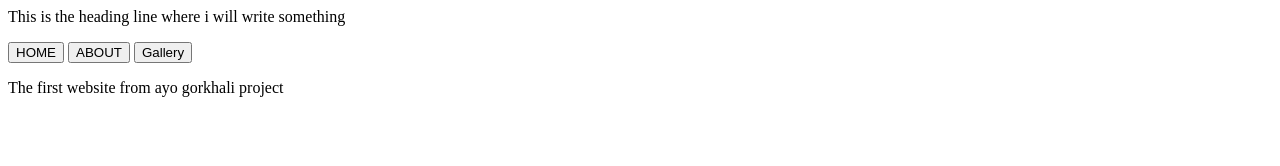
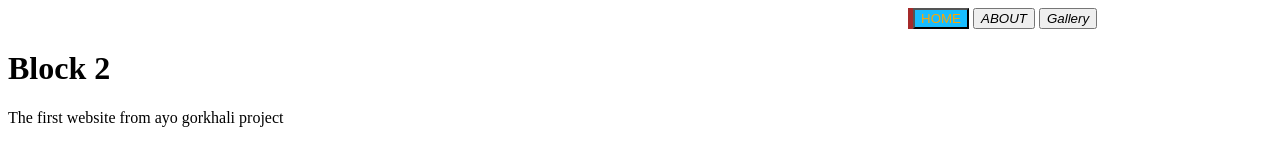
Before and after one commit to bipinkhadka/htmlcss, a plain HTML site: page index.html in a window 1280 px wide. Drawn offline with Linux system fonts and the light colour scheme.

Commit message:
add navigation bar

```diff
--- a/index.html
+++ b/index.html
@@ -1,8 +1,11 @@
-<p> This is the heading line where i will write something</p>
-
-<button> HOME </button>
-<button> ABOUT </button>
-<button> Gallery</button>
-
+<link rel="stylesheet" href="./style.css"></stylesheet>
+<div id="top">
+  <button id="kathmandu"> HOME </button>
+  <button id="things" class ="wavy"> ABOUT </button>
+  <button id="photos" class="wavy"> Gallery</button>
+</div>
+<div>
+  <h1>Block 2</h1>
+</div>
 
 <p> The first website  from ayo gorkhali project </p>
--- /dev/null
+++ b/style.css
@@ -0,0 +1,18 @@
+
+
+#kathmandu{
+  background-color: rgba(0, 183, 255, 0.904);
+  color:rgb(255, 166, 0)
+
+}
+
+.wavy{
+font-style: italic;
+
+}
+
+#top{
+  margin-left:900px;
+  border-left: 5px solid brown;
+
+}
```
Also changed, not shown: script.js (added).
